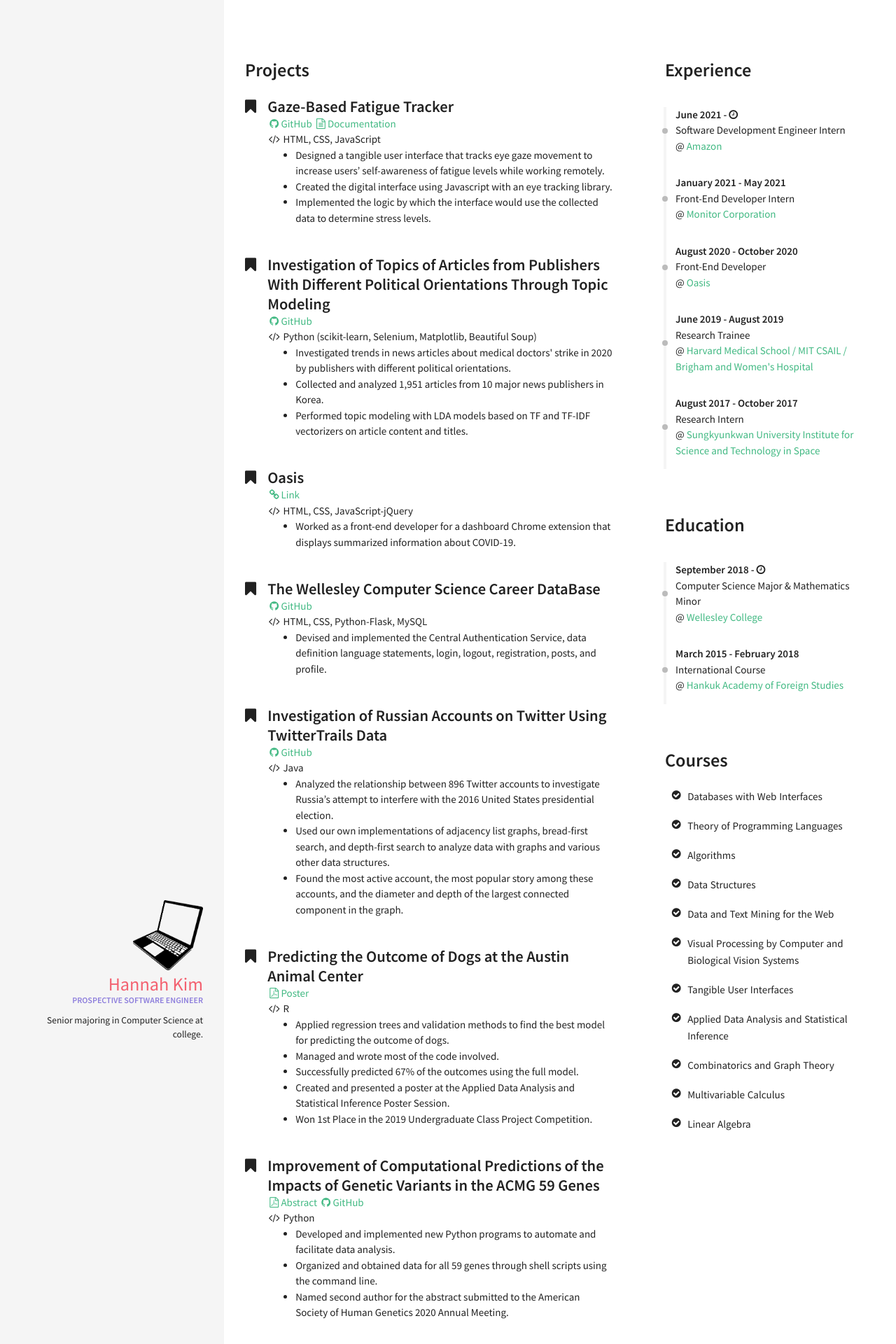
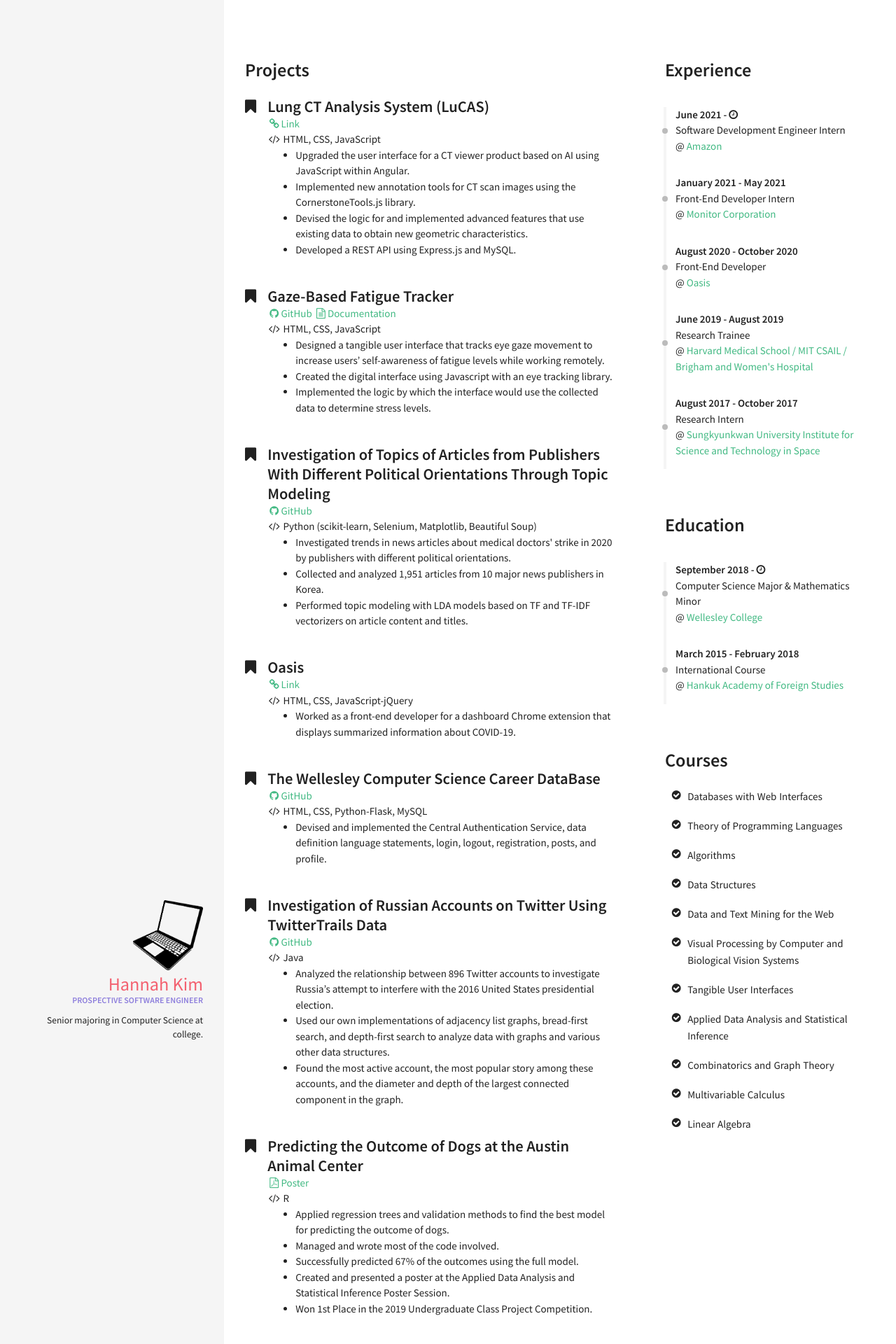
Before and after one commit to hskim37/hskim37.github.io, a Jekyll site: the page built from index.html, in a window 1280 px wide. Shown: the top 1920 px of the page at 70% size. Built offline with Jekyll 4.4.1, drawn with Linux system fonts in a browser that asks for light colours.

Commit message:
Update projects.yml

```diff
--- a/_data/index/projects.yml
+++ b/_data/index/projects.yml
@@ -1,3 +1,13 @@
+- name: Lung CT Analysis System (LuCAS)
+  code: HTML, CSS, JavaScript
+  link: http://monitorcorp.ai/index.php/lucas/
+  descr: <ul class="bullets">
+          <li>Upgraded the user interface for a CT viewer product based on AI using JavaScript within Angular.</li>
+          <li>Implemented new annotation tools for CT scan images using the CornerstoneTools.js library.</li>
+          <li>Devised the logic for and implemented advanced features that use existing data to obtain new geometric characteristics.</li>
+          <li>Developed a REST API using Express.js and MySQL.</li>
+         </ul>
+
 - name: Gaze-Based Fatigue Tracker
   code: HTML, CSS, JavaScript
   github: https://github.com/hskim37/fatigue-tracker
```
